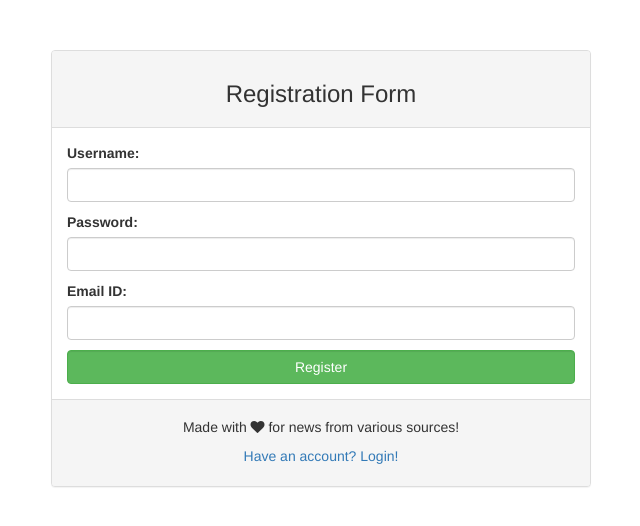
After one commit to fcc-hyd/moc-django, a Django app: page /register/ in a window 1280 px wide. The commit adds this page. Shown: the top 526 px of the page, without its empty margins (319-959 px from the left). Run offline with Django 3.2, Linux system fonts and the light colour scheme; parts of the project's set-up code (start-up, migrations or seed data) failed here and were passed over; some libraries are stand-ins or nearby versions.

Commit message:
Added multiple users

```diff
--- a/hackrsource/MOC/MOC/urls.py
+++ b/hackrsource/MOC/MOC/urls.py
@@ -15,12 +15,17 @@ Including another URLconf
 """
 from django.conf.urls import url
 from django.contrib import admin
+from django.contrib.auth import views as auth_views
 from newsapp import views
 
 urlpatterns = [
     url(r'^admin/', admin.site.urls),
-    url(r'^$', views.home, name="home"),
-    url(r'^bookmark$',views.bookmark, name="bookmark"),
-    url(r'^unbookmark$',views.unbookmark, name="unbookmark"),
+    url(r'^$', views.user_login, name="user_login"),
+    url(r'^register/$', views.registeration, name="registeration"),
+    url(r'^home/$', views.home, name="home"),
+    url(r'^bookmark/$',views.bookmark, name="bookmark"),
+    url(r'^unbookmark/$',views.unbookmark, name="unbookmark"),
     url(r'^profile/$', views.profile, name="profile"),
+    url(r'^like/$', views.like, name="like"),
+    url(r'^unlike/$', views.unlike, name="unlike"),
 ]
--- /dev/null
+++ b/hackrsource/MOC/newsapp/forms.py
@@ -0,0 +1,17 @@
+from django import forms
+
+
+class LoginForm(forms.Form):
+    user = forms.CharField(max_length=30, required=True, label="Username")
+    password = forms.CharField(max_length=30, required=True, label="Password")
+    user.widget = forms.TextInput(attrs={"class": "form-control", "name": "username", "id": "username"})
+    password.widget = forms.PasswordInput(attrs={"class": "form-control", "name": "password", "id": "password"})
+
+
+class RegisterationForm(forms.Form):
+    user = forms.CharField(max_length=30, required=True, label="Username")
+    password = forms.CharField(max_length=30, required=True, label="Password")
+    email = forms.EmailField(required=True, label="Email ID")
+    user.widget = forms.TextInput(attrs={"class": "form-control", "name": "username", "id": "username"})
+    password.widget = forms.PasswordInput(attrs={"class": "form-control", "name": "password", "id": "password"})
+    email.widget = forms.EmailInput(attrs={"class": "form-control", "name": "email", "id": "email"})
--- /dev/null
+++ b/hackrsource/MOC/newsapp/templates/newsapp/authentication_layout.html
@@ -0,0 +1,31 @@
+<!DOCTYPE html>
+<html lang="en">
+
+<head>
+
+    <meta charset="utf-8">
+    <meta http-equiv="X-UA-Compatible" content="IE=edge">
+    <meta name="viewport" content="width=device-width, initial-scale=1">
+    <meta name="description" content="">
+    <meta name="author" content="">
+
+    <title>
+      HackrSpace
+    </title>
+
+    {% load staticfiles %}
+    <link rel="stylesheet" type="text/css" href="{% static 'newsapp/content/bootstrap.min.css' %}" />
+    <link rel="stylesheet" type="text/css" href="{% static 'newsapp/content/dashboard.css' %}" />
+    <link rel="stylesheet" type="text/css" href="https://cdnjs.cloudflare.com/ajax/libs/font-awesome/4.7.0/css/font-awesome.min.css" />
+    <script src="{% static 'newsapp/scripts/jquery.js' %}"></script>
+    <script src="{% static 'newsapp/scripts/bootstrap.min.js' %}"></script>
+    <script src="{% static 'newsapp/scripts/dashboard.js' %}"></script>
+
+</head>
+
+<body>
+{% block content %}{% endblock %}
+
+</body>
+
+</html>
--- a/hackrsource/MOC/newsapp/templates/newsapp/layout.html
+++ b/hackrsource/MOC/newsapp/templates/newsapp/layout.html
@@ -34,7 +34,7 @@
                     <span class="icon-bar"></span>
                     <span class="icon-bar"></span>
                 </button>
-              <b class="navbar-brand"><a href="/">HackrSpace</a></b>
+              <b class="navbar-brand"><a href="/home">HackrSpace</a></b>
             </div>
 
             <!-- Collect the nav links, forms, and other content for toggling -->
--- a/hackrsource/MOC/newsapp/templates/newsapp/profile.html
+++ b/hackrsource/MOC/newsapp/templates/newsapp/profile.html
@@ -22,7 +22,7 @@
 									</div>
 									<div class="col-md-6">
 										<div class="col-md-3">
-											<button class="btn btn-primary" onclick="like({{id}})">
+											<button class="btn btn-primary toggle-like" data-state="False" data-id="{{id}}">
 												Like
 											</button>
 										</div>
@@ -60,6 +60,8 @@
                     },
 			    });
 		    });
+
+
 		});
 	</script>
 {% endblock %}
--- /dev/null
+++ b/hackrsource/MOC/newsapp/templates/newsapp/register.html
@@ -0,0 +1,37 @@
+{% extends "newsapp/authentication_layout.html" %}
+
+{% block content %}
+
+<div class="container" style="margin-top:50px;">
+    <div class="col-md-6 col-md-offset-3">
+        <div class="panel panel-default">
+            <div class="panel-heading">
+                <h3 class="text-center">Registration Form</h3>
+            </div>
+
+
+            <div class="panel-body">
+
+                <form method="post"> {% csrf_token %}
+                    {{ form.as_p }}
+                    <button class="btn btn-success form-control" type="submit">
+                        Register
+                    </button>
+                </form>
+
+            </div>
+
+            <div class="panel-footer">
+                <h5 class="text-center">
+                    Made with <i class="fa fa-heart"></i> for news from various sources!
+                </h5>
+                <a href="/">
+                    <p class="text-center">
+                        Have an account? Login!
+                    </p>
+                </a>
+            </div>
+        </div>
+    </div>
+</div>
+{% endblock %}
--- a/hackrsource/MOC/newsapp/views.py
+++ b/hackrsource/MOC/newsapp/views.py
@@ -3,47 +3,93 @@ from datetime import datetime
 from django.contrib.auth.models import User
 from django.http import HttpResponse
 from django.shortcuts import render
+from django.contrib.auth import authenticate, login
+from django.contrib.auth.decorators import login_required
 
 from models import NewsArticle, NewsBookmark
+from forms import LoginForm, RegisterationForm
 
 
 # Create your views here.
+def user_login(request):
+    if request.method == "POST":
+        login_form = LoginForm(request.POST)
+        if login_form.is_valid():
+            data = login_form.cleaned_data
+            username = data["user"]
+            password = data["password"]
+            user = authenticate(username=username, password=password)
+            if user is not None:
+                login(request, user)
+                results = NewsArticle.objects.all()
+                d = {}
+                for result in results:
+                    temp = [result.author, result.title, result.description, result.url, result.url_to_image,
+                            result.published_at,
+                            result.source]
+                    i = result.article_id
+                    d[i] = temp
+                return render(request, 'newsapp/home.html', {'result': d})
+            else:
+                return HttpResponse("Error with login")
+        else:
+            return HttpResponse("The form is not valid")
+    else:
+        login_form = LoginForm()
+        return render(request, 'newsapp/login.html', {'form': login_form})
+
+
+def registeration(request):
+    if request.method == "POST":
+        register_form = RegisterationForm(request.POST)
+        if register_form.is_valid():
+            data = register_form.cleaned_data
+            username = data["user"]
+            password = data["password"]
+            email = data["email"]
+            user = User(username = username, password = password, email = email)
+            if user is not None:
+                user.save()
+                login(request, user)
+                results = NewsArticle.objects.all()
+                d = {}
+                for result in results:
+                    temp = [result.author, result.title, result.description, result.url, result.url_to_image,
+                            result.published_at,
+                            result.source]
+                    i = result.article_id
+                    d[i] = temp
+                return render(request, 'newsapp/home.html', {'result': d})
+            else:
+                return HttpResponse("Error in creating the user object")
+    else:
+        register_form = RegisterationForm()
+        return render(request, 'newsapp/register.html', {'form': register_form})
+
+
+@login_required
 def home(request):
     results = NewsArticle.objects.all()
     d = {}
     for result in results:
-        author = result.author
-        if author is None:
-            author = ""
-        title = result.title
-        if title is None:
-            title = ""
-        description = result.description
-        if description is None:
-            description = ""
-        url = result.url
-        url_to_image = result.url_to_image
-        published_at = result.published_at
-        if published_at is None:
-            published_at = ""
-        source = result.source
-        temp = [author, title, description, url, url_to_image, published_at, source]
+        temp = [result.author, result.title, result.description, result.url, result.url_to_image, result.published_at,
+                result.source]
         i = result.article_id
         d[i] = temp
     return render(request, 'newsapp/home.html', {'result': d})
 
-
+@login_required
 def bookmark(request):
     article_id = request.GET.get('id', None)
     article_id = int(article_id)
-    user = User.objects.get(id=1)  # will be made dynamic once users login is added
+    user = request.user
     article = NewsArticle.objects.get(article_id=article_id)
     new_bookmark = NewsBookmark(user=user, article=article, bookmarked_at=datetime.now())
     new_bookmark.save()
     i = new_bookmark.bookmark_id
     return HttpResponse("Success bookmark id = " + str(i))
 
-
+@login_required
 def unbookmark(request):
     article_id = request.GET.get('id', None)
     article_id = int(article_id)
@@ -51,10 +97,18 @@ def unbookmark(request):
     NewsBookmark.objects.filter(article=article).delete()
     return HttpResponse("Success remove bookmark")
 
+@login_required
+def like(request):
+    pass
 
+@login_required
+def unlike(request):
+    pass
+
+@login_required
 def profile(request):
     d = {}
-    user = User.objects.get(id=1)
+    user = request.user
     result_set = NewsBookmark.objects.filter(user=user)
     for result in result_set:
         temp = [result.article.author, result.article.title, result.article.description, result.article.url,
```
Also changed, not shown: hackrsource/MOC/newsapp/models.py (+8 -6 lines), hackrsource/MOC/newsapp/templates/newsapp/home.html (+4 -27 lines), hackrsource/MOC/newsapp/templates/newsapp/login.html (added, +46 -0 lines), hackrsource/MOC/newsparser/news_parser.py (+38 -13 lines), hackrsource/MOC/newsparser/test.py (added, +24 -0 lines), journal/dhiraj.md (+5 -0 lines), hackrsource/MOC/db.sqlite3, hackrsource/MOC/newsapp/migrations/0007_auto_20170616_1207.py (added).
